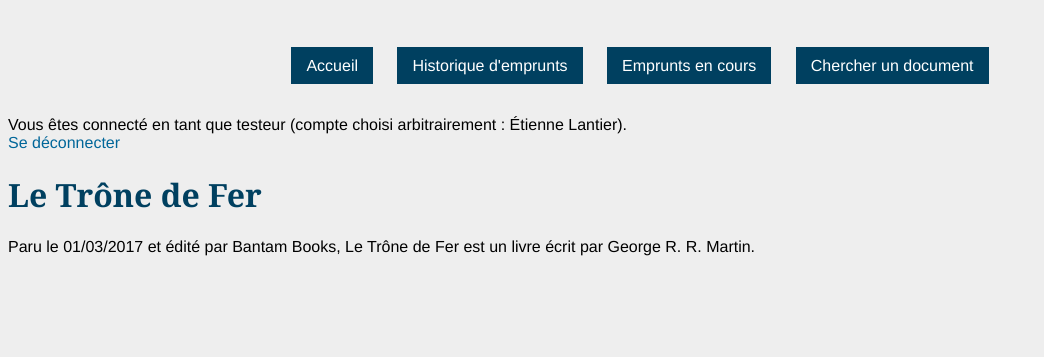
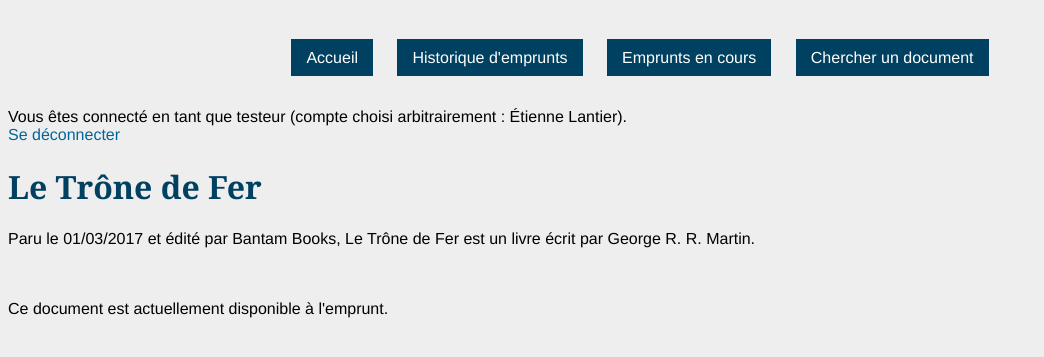
Before and after one commit to Tiferod/ProjetBibliotheque, a PHP site: page /document.php?id=1 in a window 1280 px wide. Shown: the top 357 px of the page, without its empty margins (0-1044 px from the left). Run offline with PHP 8.4, Linux system fonts and the light colour scheme; a user stored in the database is signed in; data comes from the database, SQL or seed files in the repository.

Commit message:
Rajout de la disponibilité des documents sur leur page dédiée

```diff
--- a/document.php
+++ b/document.php
@@ -15,7 +15,6 @@
 		<link href="style.css" rel="stylesheet" type="text/css">
 	</head>
 	<body>
-		<p>
 		<?php
 			include('header.php');
 		?>
@@ -51,5 +50,21 @@
 			}
 			?>
 		</p>
+		<p>
+			</br>
+			</br>
+			<?php
+				if($doc[7])
+				{
+					echo 'Ce document est actuellement disponible à l\'emprunt.';
+				}
+				else
+				{
+					$resultDate = mysqli_query($db, "SELECT date_retour_prevue FROM Emprunts WHERE document = '$doc_id'");
+					$date = mysqli_fetch_row($resultDate);
+					echo 'Ce document n\'est actuellement pas disponible à l\'emprunt. Il devrait être retourné avant le ' . date("d/m/Y", strtotime($date[0])) . '.';
+				}
+			?>
+		</p>
 	</body>
 </html>
```
Lines whose indentation alone changed are shown as unchanged.
